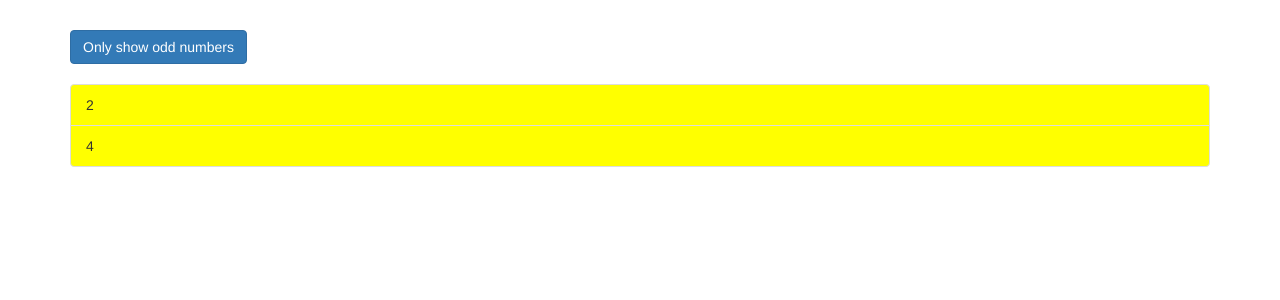
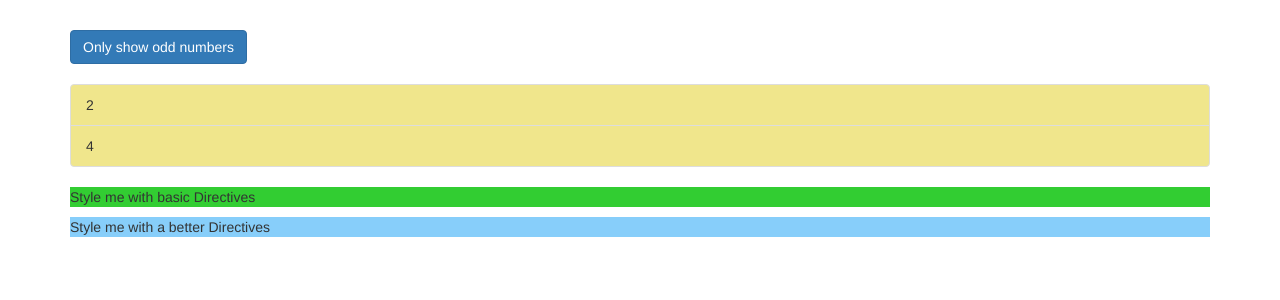
Before and after one commit to LuYeZhan/my-directives-angular-app, an Angular app: page / in a window 1280 px wide. Shown: the top 300 px of the page. Built offline with nearby package versions, Linux system fonts and the light colour scheme.

Commit message:
using the renderer to build a better attribute directive

```diff
--- a/src/app/app.component.html
+++ b/src/app/app.component.html
@@ -11,7 +11,7 @@
             class="list-group-item"
             [ngClass]="{ odd: odd % 2 !== 0 }"
             [ngStyle]="{
-              backgroundColor: odd % 2 !== 0 ? 'yellow' : 'transparent'
+              backgroundColor: odd % 2 !== 0 ? 'khaki' : 'transparent'
             }"
             *ngFor="let odd of oddNumbers"
           >
@@ -23,7 +23,7 @@
             class="list-group-item"
             [ngClass]="{ odd: even % 2 !== 0 }"
             [ngStyle]="{
-              backgroundColor: odd % 2 !== 0 ? 'yellow' : 'transparent'
+              backgroundColor: odd % 2 !== 0 ? 'khaki' : 'transparent'
             }"
             *ngFor="let even of evenNumbers"
           >
@@ -34,6 +34,8 @@
       <ng-template [ngIf]="onlyOdd">
         <p>Only odd</p>
       </ng-template>
+      <p appBasicHighlight>Style me with basic Directives</p>
+      <p appBetterHighlight>Style me with a better Directives</p>
     </div>
   </div>
 </div>
--- /dev/null
+++ b/src/app/basic-highlight/basic-highlight.directive.ts
@@ -0,0 +1,11 @@
+import { Directive, ElementRef, OnInit } from "@angular/core";
+
+@Directive({
+  selector: "[appBasicHighlight]"
+})
+export class BasicHighlightDirective implements OnInit {
+  constructor(private elementRef: ElementRef) {}
+  ngOnInit() {
+    this.elementRef.nativeElement.style.backgroundColor = "limegreen";
+  }
+}
--- /dev/null
+++ b/src/app/better-highlight/better-highlight.directive.ts
@@ -0,0 +1,16 @@
+import { Directive, OnInit, Renderer2, ElementRef } from "@angular/core";
+
+@Directive({
+  selector: "[appBetterHighlight]"
+})
+export class BetterHighlightDirective implements OnInit {
+  constructor(private elRef: ElementRef, private renderer: Renderer2) {}
+
+  ngOnInit() {
+    this.renderer.setStyle(
+      this.elRef.nativeElement,
+      "background-color",
+      "lightskyblue"
+    );
+  }
+}
```
Also changed, not shown: src/app/app.module.ts (+11 -10 lines).
